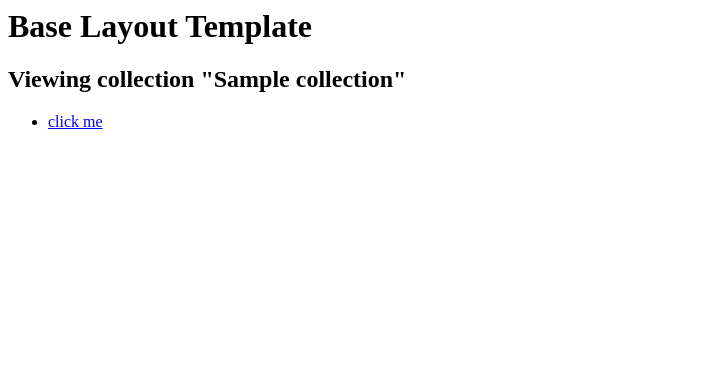
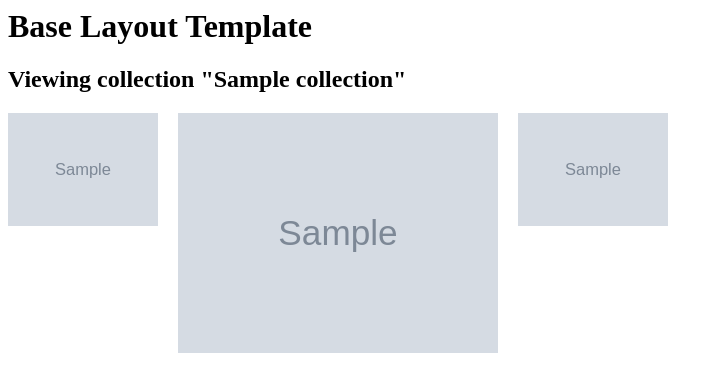
Before and after one commit to phbender/fotto, a Python web app: template fotto/templates/collection_view.html in a window 1280 px wide. Shown: the top 392 px of the page, without its empty margins (0-723 px from the left). Run offline with Jinja, Linux system fonts and the light colour scheme; the template is opened without the code that fills it: most values are stand-ins (such as "Sample title", 1, 10 or a date in 2020); grey boxes marked "Sample" are stand-in pictures.

Commit message:
JS, CSS -> templates

```diff
--- /dev/null
+++ b/fotto/static/css/fotto.css
@@ -0,0 +1,15 @@
+.item
+{
+    margin-right: 20px;
+    margin-bottom: 20px;
+}
+
+.w1
+{
+    width: 150px;
+}
+
+.w2
+{
+    width: 320px;
+}
--- /dev/null
+++ b/fotto/static/js/fotto.js
@@ -0,0 +1,7 @@
+$(document).ready(function()
+{
+    var $container = $('#masonry_container');
+    $container.imagesLoaded( function() {
+        $container.masonry();
+    });
+});
--- a/fotto/templates/base.html
+++ b/fotto/templates/base.html
@@ -1,6 +1,11 @@
 <html>
     <head>
         <title>Welcome to my beautiful page.</title>
+        <script type="text/javascript" src="{{ url_for('static', filename='js/jquery-1.11.0.js') }}"></script>
+        <script type="text/javascript" src="{{ url_for('static', filename='js/masonry.pkgd.min.js') }}"></script>
+        <script type="text/javascript" src="{{ url_for('static', filename='js/imagesloaded.pkgd.min.js') }}"></script>
+        <link rel="stylesheet" style="text/css" href="{{ url_for('static', filename='css/fotto.css') }}" />
+
     </head>
     <body>
         <h1>Base Layout Template</h1>
@@ -8,4 +13,5 @@
 
         {% endblock %}
     </body>
+    <script type="text/javascript" src="{{ url_for('static', filename='js/fotto.js') }}"></script>
 </html>
--- a/fotto/templates/collection_view.html
+++ b/fotto/templates/collection_view.html
@@ -2,9 +2,11 @@
 
 {% block content %}
     <h2>Viewing collection "{{ collection.name }}"</h2>
-    <ul>
+    <div id="masonry_container">
         {% for url in collection.image_urls %}
-        <li><a href="{{ url }}">click me</a></li>
+        <div class="item w1"><img style="width:100%;" src="{{ url }}"></div>
+        <div class="item w2"><img style="width:100%;" src="{{ url }}"></div>
+        <div class="item w1"><img style="width:100%;" src="{{ url }}"></div>
         {% endfor %}
-    </ul>
+    </div>
 {% endblock %}
```
